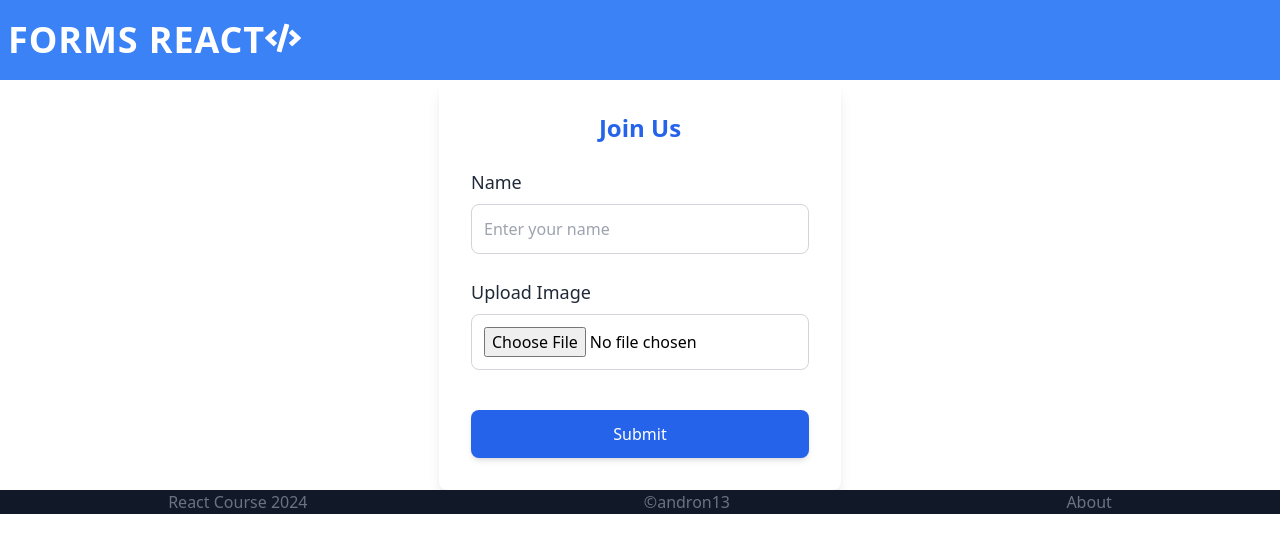
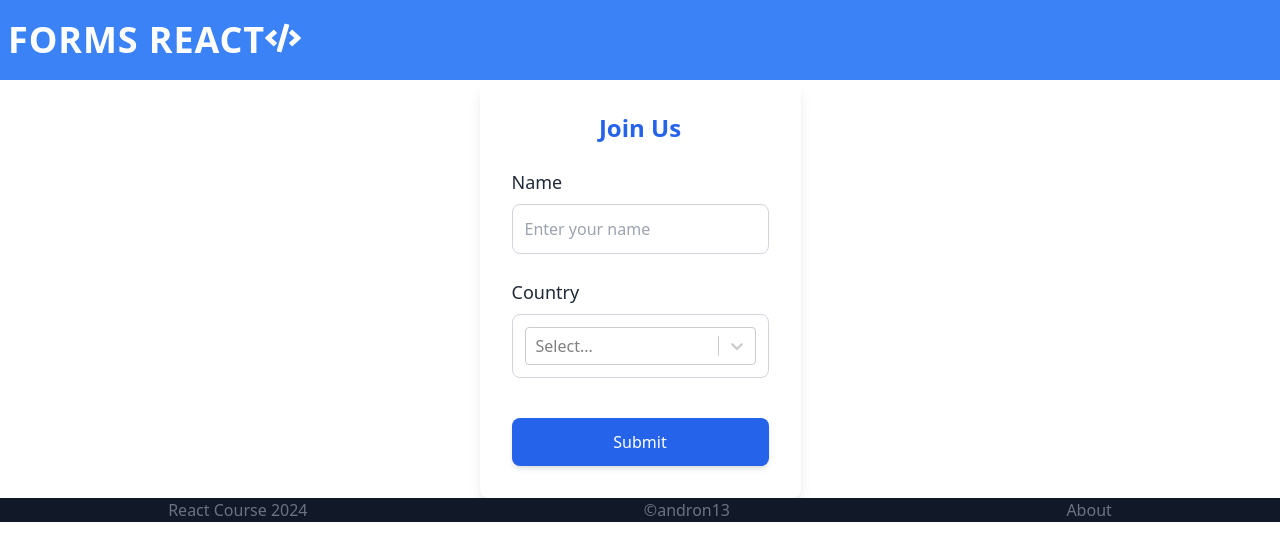
Before and after one commit to andron13/rs-school-React-2024-Q3, a React (Vite) app: page /test in a window 1280 px wide. Shown: the top 560 px of the page. Built offline with nearby package versions, Linux system fonts and the light colour scheme.

Commit message:
feat: UncontrolledForm - country, start

```diff
--- a/package.json
+++ b/package.json
@@ -27,6 +27,7 @@
     "react-hook-form": "^7.52.2",
     "react-redux": "^9.1.2",
     "react-router-dom": "^6.26.0",
+    "react-select": "^5.8.0",
     "yup": "^1.4.0"
   },
   "devDependencies": {
--- a/src/pages/test/test.tsx
+++ b/src/pages/test/test.tsx
@@ -1,21 +1,25 @@
 import { FormEvent, useRef, useState } from "react";
+import Select from "react-select";
 
-import { UncontrolledFormData } from "@/shared/types";
+import { countries } from "@/shared";
+import { Country, UncontrolledFormData } from "@/shared/types";
 
 import { validateFormData } from "./validationSchemaTest.ts";
 
 export const Test = () => {
   const nameRef = useRef<HTMLInputElement>(null);
-  const imageRef = useRef<HTMLInputElement>(null);
+  const countryRef = useRef<Country | null>(null);
 
   const [errors, setErrors] = useState<{ [key: string]: string | null }>({});
 
   const handleSubmit = async (event: FormEvent<HTMLFormElement>) => {
     event.preventDefault();
 
+    const selectedCountry = countryRef.current || { code: "", name: "" };
+
     const formData: UncontrolledFormData = {
       name: nameRef.current?.value || "",
-      image: imageRef.current?.files?.[0] || undefined,
+      country: selectedCountry,
     };
 
     const validationResult = await validateFormData(formData);
@@ -27,11 +31,23 @@
       const newErrors: { [key: string]: string } = {};
       validationResult.errors.forEach((error: string) => {
         if (error.includes("Name")) newErrors.name = error;
-        if (error.includes("Image")) newErrors.image = error;
-        // Other error handling logic
+        if (error.includes("Country")) newErrors.country = error;
       });
 
       setErrors(newErrors);
+    }
+  };
+
+  const handleCountryChange = (
+    selectedOption: { value: string; label: string } | null,
+  ) => {
+    if (selectedOption) {
+      const selectedCountry = countries.find(
+        (country) => country.code === selectedOption.value,
+      ) || { code: "", name: "" };
+      countryRef.current = selectedCountry;
+    } else {
+      countryRef.current = null;
     }
   };
 
@@ -68,23 +84,25 @@
 
       <div className="flex flex-col">
         <label
-          htmlFor="image"
+          htmlFor="country"
           className="mb-2 text-lg font-medium text-gray-800"
         >
-          Upload Image
+          Country
         </label>
-        <input
-          id="image"
-          name="image"
-          type="file"
-          ref={imageRef}
-          accept=".png, .jpeg, .jpg"
-          className={`rounded-lg border p-3 focus:outline-none ${
-            errors.image ? "border-red-500" : "border-gray-300"
+        <Select
+          id="country"
+          name="country"
+          onChange={handleCountryChange}
+          options={countries.map((country: Country) => ({
+            value: country.code,
+            label: country.name,
+          }))}
+          className={`rounded-lg border p-3 focus:outline-none focus:ring-2 focus:ring-blue-400 ${
+            errors.country ? "border-red-500" : "border-gray-300"
           }`}
         />
-        {errors.image && (
-          <div className="form-error text-red-600">{errors.image}</div>
+        {errors.country && (
+          <div className="form-error text-red-600">{errors.country}</div>
         )}
       </div>
 
--- /dev/null
+++ b/src/shared/const/countries.ts
@@ -0,0 +1,207 @@
+import { Country } from "@/shared/types/types.tsx";
+
+export const countries: Country[] = [
+  { code: "AD", name: "Andorra" },
+  { code: "AE", name: "United Arab Emirates" },
+  { code: "AL", name: "Albania" },
+  { code: "AM", name: "Armenia" },
+  { code: "AR", name: "Argentina" },
+  { code: "AT", name: "Austria" },
+  { code: "AZ", name: "Azerbaijan" },
+  { code: "BA", name: "Bosnia and Herzegovina" },
+  { code: "BE", name: "Belgium" },
+  { code: "BG", name: "Bulgaria" },
+  { code: "BR", name: "Brazil" },
+  { code: "BS", name: "Bahamas" },
+  { code: "BT", name: "Bhutan" },
+  { code: "BV", name: "Bouvet Island" },
+  { code: "BW", name: "Botswana" },
+  { code: "BY", name: "Belarus" },
+  { code: "CA", name: "Canada" },
+  { code: "CC", name: "Cocos (Keeling) Islands" },
+  { code: "CD", name: "Democratic Republic of the Congo" },
+  { code: "CF", name: "Central African Republic" },
+  { code: "CG", name: "Congo" },
+  { code: "CH", name: "Switzerland" },
+  { code: "CI", name: "Ivory Coast" },
+  { code: "CK", name: "Cook Islands" },
+  { code: "CL", name: "Chile" },
+  { code: "CM", name: "Cameroon" },
+  { code: "CN", name: "China" },
+  { code: "CO", name: "Colombia" },
+  { code: "CR", name: "Costa Rica" },
+  { code: "CU", name: "Cuba" },
+  { code: "CV", name: "Cape Verde" },
+  { code: "CW", name: "Curaçao" },
+  { code: "CX", name: "Christmas Island" },
+  { code: "CY", name: "Cyprus" },
+  { code: "CZ", name: "Czech Republic" },
+  { code: "DJ", name: "Djibouti" },
+  { code: "DM", name: "Dominica" },
+  { code: "DO", name: "Dominican Republic" },
+  { code: "DK", name: "Denmark" },
+  { code: "EC", name: "Ecuador" },
+  { code: "EG", name: "Egypt" },
+  { code: "EH", name: "Western Sahara" },
+  { code: "ER", name: "Eritrea" },
+  { code: "ES", name: "Spain" },
+  { code: "ET", name: "Ethiopia" },
+  { code: "FI", name: "Finland" },
+  { code: "FJ", name: "Fiji" },
+  { code: "FM", name: "Micronesia" },
+  { code: "FO", name: "Faroe Islands" },
+  { code: "FR", name: "France" },
+  { code: "GA", name: "Gabon" },
+  { code: "GB", name: "United Kingdom" },
+  { code: "GD", name: "Grenada" },
+  { code: "GE", name: "Georgia" },
+  { code: "GF", name: "French Guiana" },
+  { code: "GG", name: "Guernsey" },
+  { code: "GH", name: "Ghana" },
+  { code: "GI", name: "Gibraltar" },
+  { code: "GL", name: "Greenland" },
+  { code: "GM", name: "Gambia" },
+  { code: "GN", name: "Guinea" },
+  { code: "GP", name: "Guadeloupe" },
+  { code: "GQ", name: "Equatorial Guinea" },
+  { code: "GR", name: "Greece" },
+  { code: "GT", name: "Guatemala" },
+  { code: "GU", name: "Guam" },
+  { code: "GW", name: "Guinea-Bissau" },
+  { code: "GY", name: "Guyana" },
+  { code: "HM", name: "Heard Island and McDonald Islands" },
+  { code: "HN", name: "Honduras" },
+  { code: "HR", name: "Croatia" },
+  { code: "HT", name: "Haiti" },
+  { code: "HU", name: "Hungary" },
+  { code: "ID", name: "Indonesia" },
+  { code: "IE", name: "Ireland" },
+  { code: "IL", name: "Israel" },
+  { code: "IM", name: "Isle of Man" },
+  { code: "IN", name: "India" },
+  { code: "IO", name: "British Indian Ocean Territory" },
+  { code: "IQ", name: "Iraq" },
+  { code: "IR", name: "Iran" },
+  { code: "IS", name: "Iceland" },
+  { code: "JE", name: "Jersey" },
+  { code: "JM", name: "Jamaica" },
+  { code: "JO", name: "Jordan" },
+  { code: "JP", name: "Japan" },
+  { code: "KZ", name: "Kazakhstan" },
+  { code: "KE", name: "Kenya" },
+  { code: "KI", name: "Kiribati" },
+  { code: "KP", name: "North Korea" },
+  { code: "KR", name: "South Korea" },
+  { code: "KW", name: "Kuwait" },
+  { code: "KG", name: "Kyrgyzstan" },
+  { code: "LA", name: "Laos" },
+  { code: "LB", name: "Lebanon" },
+  { code: "LC", name: "Saint Lucia" },
+  { code: "LI", name: "Liechtenstein" },
+  { code: "LK", name: "Sri Lanka" },
+  { code: "LR", name: "Liberia" },
+  { code: "LS", name: "Lesotho" },
+  { code: "LT", name: "Lithuania" },
+  { code: "LU", name: "Luxembourg" },
+  { code: "MA", name: "Morocco" },
+  { code: "MC", name: "Monaco" },
+  { code: "MD", name: "Moldova" },
+  { code: "ME", name: "Montenegro" },
+  { code: "MF", name: "Saint Martin" },
+  { code: "MG", name: "Madagascar" },
+  { code: "MH", name: "Marshall Islands" },
+  { code: "MK", name: "North Macedonia" },
+  { code: "ML", name: "Mali" },
+  { code: "MM", name: "Myanmar" },
+  { code: "MN", name: "Mongolia" },
+  { code: "MO", name: "Macau" },
+  { code: "MP", name: "Northern Mariana Islands" },
+  { code: "MQ", name: "Martinique" },
+  { code: "MR", name: "Mauritania" },
+  { code: "MS", name: "Montserrat" },
+  { code: "MT", name: "Malta" },
+  { code: "MU", name: "Mauritius" },
+  { code: "MV", name: "Maldives" },
+  { code: "MW", name: "Malawi" },
+  { code: "MX", name: "Mexico" },
+  { code: "NA", name: "Namibia" },
+  { code: "NC", name: "New Caledonia" },
+  { code: "NE", name: "Niger" },
+  { code: "NF", name: "Norfolk Island" },
+  { code: "NG", name: "Nigeria" },
+  { code: "NI", name: "Nicaragua" },
+  { code: "NL", name: "Netherlands" },
+  { code: "NO", name: "Norway" },
+  { code: "NP", name: "Nepal" },
+  { code: "NR", name: "Nauru" },
+  { code: "NU", name: "Niue" },
+  { code: "NZ", name: "New Zealand" },
+  { code: "OM", name: "Oman" },
+  { code: "PA", name: "Panama" },
+  { code: "PE", name: "Peru" },
+  { code: "PF", name: "French Polynesia" },
+  { code: "PG", name: "Papua New Guinea" },
+  { code: "PH", name: "Philippines" },
+  { code: "PK", name: "Pakistan" },
+  { code: "PL", name: "Poland" },
+  { code: "PM", name: "Saint Pierre and Miquelon" },
+  { code: "PN", name: "Pitcairn Islands" },
+  { code: "PR", name: "Puerto Rico" },
+  { code: "PT", name: "Portugal" },
+  { code: "RO", name: "Romania" },
+  { code: "RU", name: "Russia" },
+  { code: "RW", name: "Rwanda" },
+  { code: "SA", name: "Saudi Arabia" },
+  { code: "SB", name: "Solomon Islands" },
+  { code: "SC", name: "Seychelles" },
+  { code: "SD", name: "Sudan" },
+  { code: "SE", name: "Sweden" },
+  { code: "SG", name: "Singapore" },
+  { code: "SH", name: "Saint Helena" },
+  { code: "SI", name: "Slovenia" },
+  { code: "SJ", name: "Svalbard and Jan Mayen" },
+  { code: "SK", name: "Slovakia" },
+  { code: "SL", name: "Sierra Leone" },
+  { code: "SM", name: "San Marino" },
+  { code: "SN", name: "Senegal" },
+  { code: "SO", name: "Somalia" },
+  { code: "SR", name: "Suriname" },
+  { code: "SS", name: "South Sudan" },
+  { code: "ST", name: "São Tomé and Príncipe" },
+  { code: "SV", name: "El Salvador" },
+  { code: "SX", name: "Sint Maarten" },
+  { code: "SY", name: "Syria" },
+  { code: "SZ", name: "Eswatini" },
+  { code: "TA", name: "Tristan da Cunha" },
+  { code: "TC", name: "Turks and Caicos Islands" },
+  { code: "TD", name: "Chad" },
+  { code: "TF", name: "French Southern Territories" },
+  { code: "TG", name: "Togo" },
+  { code: "TH", name: "Thailand" },
+  { code: "TJ", name: "Tajikistan" },
+  { code: "TK", name: "Tokelau" },
+  { code: "TL", name: "Timor-Leste" },
+  { code: "TM", name: "Turkmenistan" },
+  { code: "TN", name: "Tunisia" },
+  { code: "TO", name: "Tonga" },
+  { code: "TR", name: "Turkey" },
+  { code: "TT", name: "Trinidad and Tobago" },
+  { code: "TV", name: "Tuvalu" },
+  { code: "TZ", name: "Tanzania" },
+  { code: "UA", name: "Ukraine" },
+  { code: "UG", name: "Uganda" },
+  { code: "UM", name: "United States Minor Outlying Islands" },
+  { code: "US", name: "United States" },
+  { code: "UY", name: "Uruguay" },
+  { code: "UZ", name: "Uzbekistan" },
+  { code: "VA", name: "Vatican City" },
+  { code: "VC", name: "Saint Vincent and the Grenadines" },
+  { code: "VE", name: "Venezuela" },
+  { code: "VG", name: "British Virgin Islands" },
+  { code: "VI", name: "U.S. Virgin Islands" },
+  { code: "VN", name: "Vietnam" },
+  { code: "ZA", name: "South Africa" },
+  { code: "ZM", name: "Zambia" },
+  { code: "ZW", name: "Zimbabwe" },
+  { code: "XK", name: "Kosovo" },
+];
--- /dev/null
+++ b/src/shared/index.ts
@@ -0,0 +1 @@
+export { countries } from "./const/countries.ts";
--- /dev/null
+++ b/src/shared/store/countrySlice.ts
@@ -0,0 +1,27 @@
+import { PayloadAction, createSlice } from "@reduxjs/toolkit";
+
+interface Country {
+  code: string;
+  name: string;
+}
+
+interface CountryState {
+  countries: Country[];
+}
+
+const initialState: CountryState = {
+  countries: [],
+};
+
+const countrySlice = createSlice({
+  name: "country",
+  initialState,
+  reducers: {
+    setCountries(state, action: PayloadAction<Country[]>) {
+      state.countries = action.payload;
+    },
+  },
+});
+
+export const { setCountries } = countrySlice.actions;
+export default countrySlice.reducer;
--- a/src/shared/store/store.ts
+++ b/src/shared/store/store.ts
@@ -1,7 +1,11 @@
 import { configureStore } from "@reduxjs/toolkit";
 
+import countryReducer from "./countrySlice";
+
 export const store = configureStore({
-  reducer: {},
+  reducer: {
+    country: countryReducer,
+  },
 });
 
 export type AppDispatch = typeof store.dispatch;
--- a/src/shared/types/index.ts
+++ b/src/shared/types/index.ts
@@ -1,3 +1,4 @@
 export { type UncontrolledFormData } from "./types.tsx";
+export { type Country } from "./types.tsx";
 
 export { Gender } from "./types.tsx";
--- a/src/shared/types/types.tsx
+++ b/src/shared/types/types.tsx
@@ -3,6 +3,10 @@
   Female = "female",
   Diverses = "diverses",
 }
+export type Country = {
+  code: string;
+  name: string;
+};
 
 export type UncontrolledFormData = {
   name: string;
@@ -13,4 +17,5 @@
   terms?: boolean;
   gender?: Gender;
   image?: File;
+  country: Country;
 };
```
Also changed, not shown: 1 other file (tests, documents, lock files or other folders).
